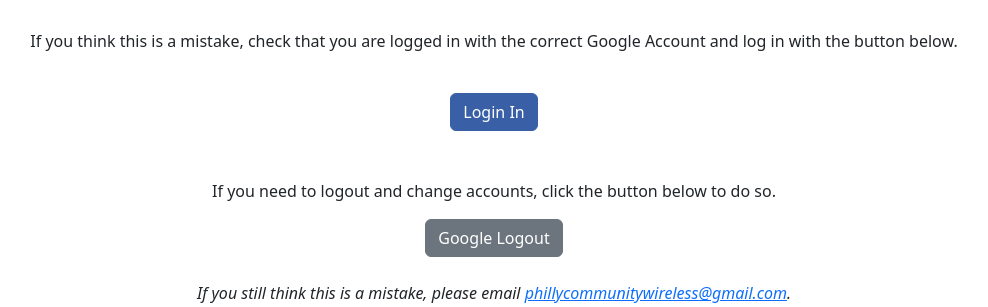
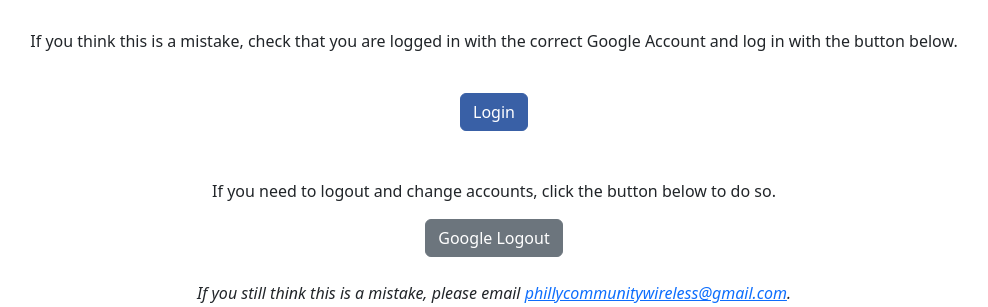
Before and after one commit to jzhang512/-COS333-Philly-Community-Wireless-Webapp, a Flask app: page /admin in a window 1280 px wide. Shown: the part 244-551 px from the top of the page, without its empty margins (146-1134 px from the left). Run offline with Flask 3, Linux system fonts and the light colour scheme; some libraries are stand-ins or nearby versions.

Commit message:
login as button name

```diff
--- a/templates/unauthorized.html
+++ b/templates/unauthorized.html
@@ -45,7 +45,7 @@
             </div>
             <br>
             <div class = "container d-flex justify-content-center align-items-center">
-                <a href="/login" class="btn btn-secondary btn-dark-blue" role="button">Login In</a>
+                <a href="/login" class="btn btn-secondary btn-dark-blue" role="button">Login</a>
             </div>
             <br>
             <br>
```
